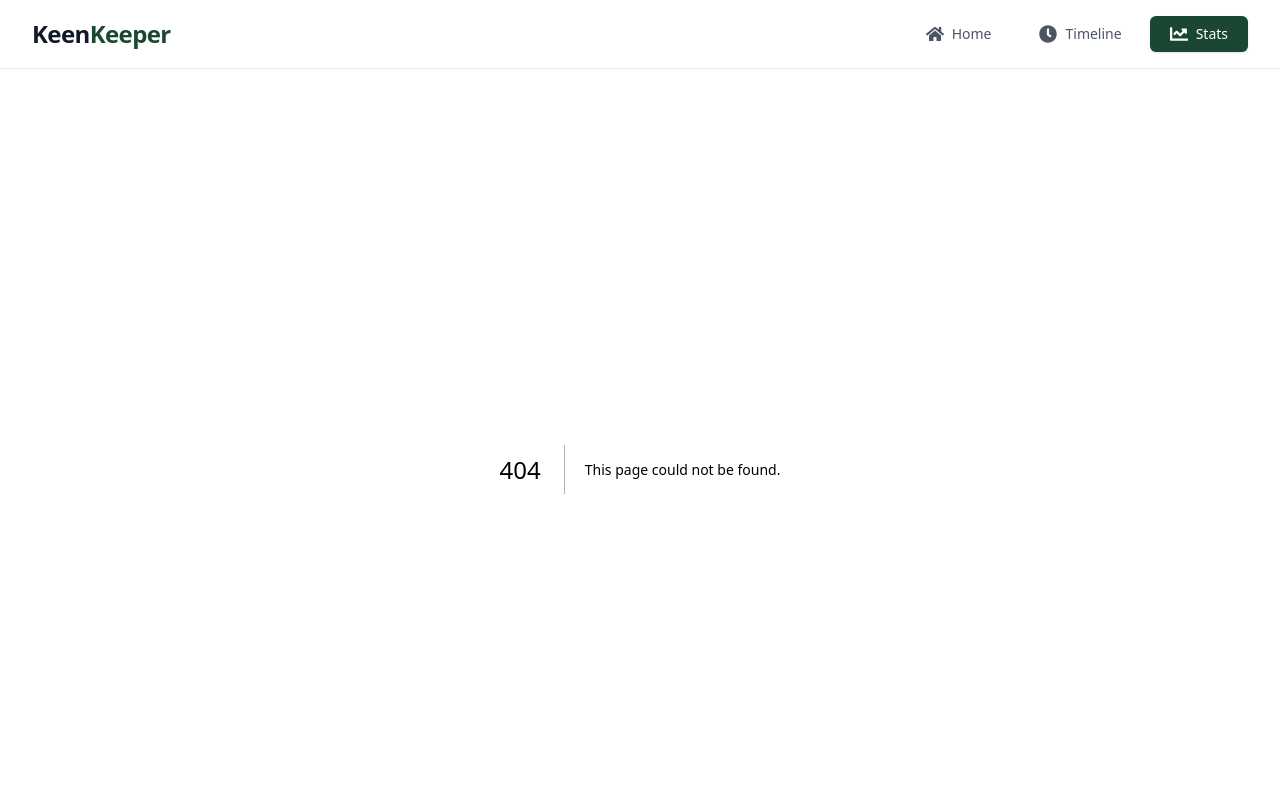
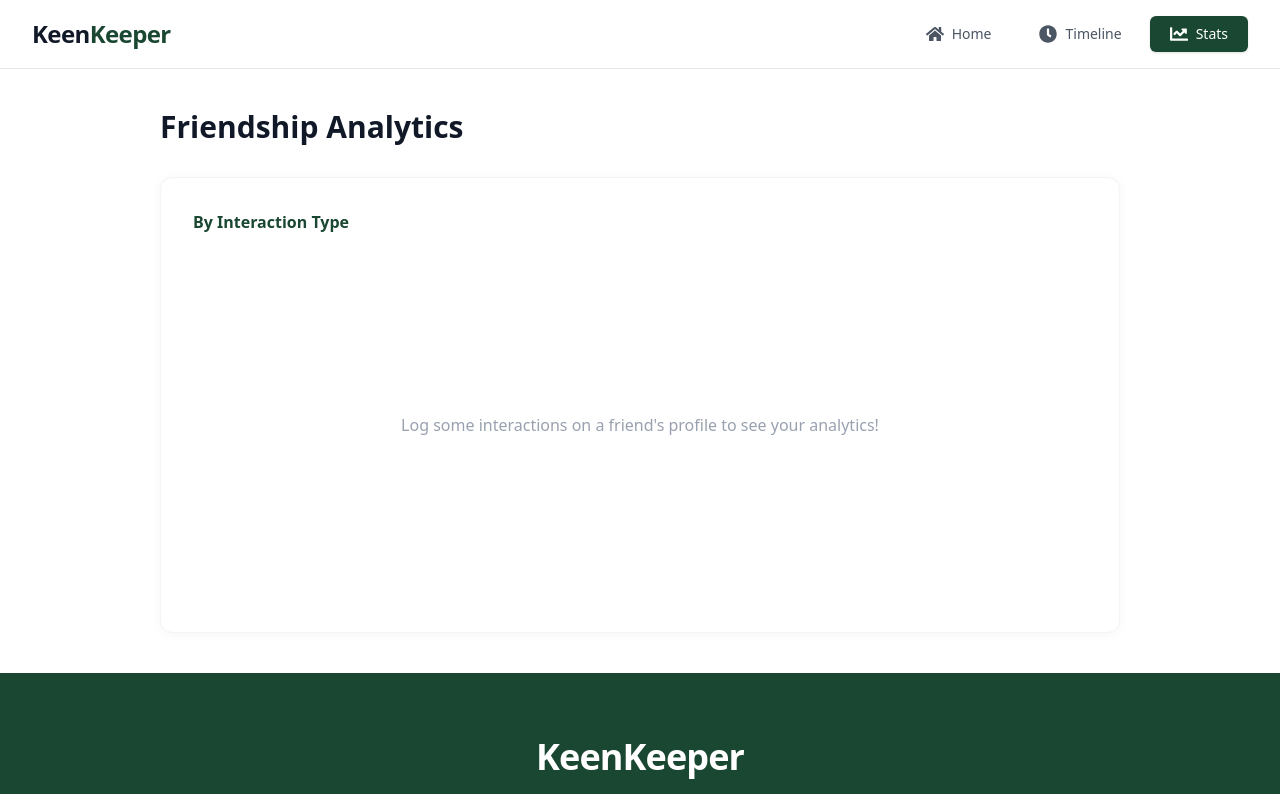
Before and after one commit to Shadik372/KinKeeper, a Next.js app: page /stats in a window 1280 px wide. Before the commit this address had no page. Shown: the top 794 px of the page. Built offline with nearby package versions, Linux system fonts and the light colour scheme.

Commit message:
Added Stats Section + Recharts

```diff
--- /dev/null
+++ b/src/app/stats/page.jsx
@@ -0,0 +1,62 @@
+'use client';
+
+import { useTimeline } from '@/context/TimelineContext';
+import { PieChart, Pie, Cell, ResponsiveContainer, Tooltip, Legend } from 'recharts';
+
+export default function StatsPage() {
+  const { events } = useTimeline();
+
+  const textCount = events.filter((e) => e.type === 'Text').length;
+  const callCount = events.filter((e) => e.type === 'Call').length;
+  const videoCount = events.filter((e) => e.type === 'Video').length;
+
+  const data = [
+    { name: 'Text', value: textCount, color: '#8b5cf6' },
+    { name: 'Call', value: callCount, color: '#1A4731' },
+    { name: 'Video', value: videoCount, color: '#22c55e' },
+  ];
+
+  const hasData = textCount > 0 || callCount > 0 || videoCount > 0;
+
+  return (
+    <div className="container mx-auto px-4 md:px-8 py-10 max-w-5xl w-full flex-grow">
+      <h1 className="text-3xl font-bold text-[#111827] mb-8">Friendship Analytics</h1>
+
+      <div className="bg-white p-8 rounded-xl shadow-[0_2px_12px_rgba(0,0,0,0.04)] border border-gray-100 relative">
+        <h2 className="text-[#1A4731] font-semibold mb-6 absolute top-8 left-8">By Interaction Type</h2>
+
+        {hasData ? (
+          <div className="h-[350px] w-full mt-10">
+            <ResponsiveContainer width="100%" height="100%">
+              <PieChart>
+                <Pie
+                  data={data}
+                  innerRadius={100}
+                  outerRadius={130}
+                  paddingAngle={5}
+                  dataKey="value"
+                  stroke="none"
+                >
+                  {data.map((entry, index) => (
+                    <Cell key={`cell-${index}`} fill={entry.color} />
+                  ))}
+                </Pie>
+                <Tooltip
+                  contentStyle={{ borderRadius: '8px', border: 'none', boxShadow: '0 4px 12px rgba(0,0,0,0.1)' }}
+                />
+                <Legend
+                  iconType="circle"
+                  wrapperStyle={{ paddingTop: '20px' }}
+                />
+              </PieChart>
+            </ResponsiveContainer>
+          </div>
+        ) : (
+          <div className="h-[350px] w-full mt-10 flex items-center justify-center text-gray-400">
+            <p>Log some interactions on a friend's profile to see your analytics!</p>
+          </div>
+        )}
+      </div>
+    </div>
+  );
+}
```
